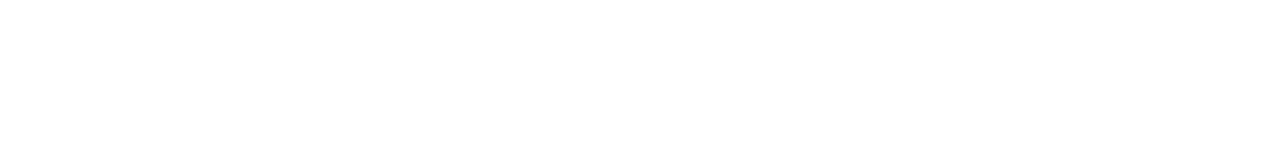
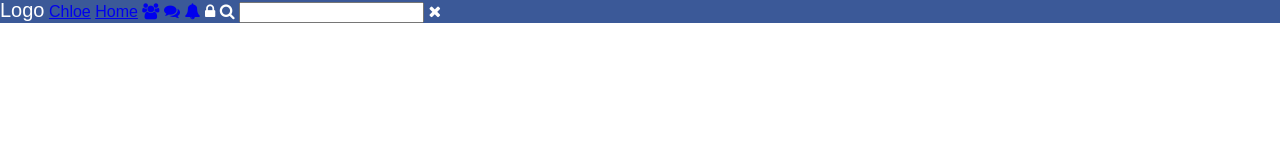
Before and after one commit to renemorales/socialmedia, a plain HTML site: page index.html in a window 1280 px wide. Drawn offline with Linux system fonts and the light colour scheme.

Commit message:
first commit

```diff
--- /dev/null
+++ b/css/reset.css
@@ -0,0 +1,48 @@
+/* http://meyerweb.com/eric/tools/css/reset/
+   v2.0 | 20110126
+   License: none (public domain)
+*/
+
+html, body, div, span, applet, object, iframe,
+h1, h2, h3, h4, h5, h6, p, blockquote, pre,
+a, abbr, acronym, address, big, cite, code,
+del, dfn, em, img, ins, kbd, q, s, samp,
+small, strike, strong, sub, sup, tt, var,
+b, u, i, center,
+dl, dt, dd, ol, ul, li,
+fieldset, form, label, legend,
+table, caption, tbody, tfoot, thead, tr, th, td,
+article, aside, canvas, details, embed,
+figure, figcaption, footer, header, hgroup,
+menu, nav, output, ruby, section, summary,
+time, mark, audio, video {
+	margin: 0;
+	padding: 0;
+	border: 0;
+	font-size: 100%;
+	font: inherit;
+	vertical-align: baseline;
+}
+/* HTML5 display-role reset for older browsers */
+article, aside, details, figcaption, figure,
+footer, header, hgroup, menu, nav, section {
+	display: block;
+}
+body {
+	line-height: 1;
+}
+ol, ul {
+	list-style: none;
+}
+blockquote, q {
+	quotes: none;
+}
+blockquote:before, blockquote:after,
+q:before, q:after {
+	content: '';
+	content: none;
+}
+table {
+	border-collapse: collapse;
+	border-spacing: 0;
+}
--- /dev/null
+++ b/css/stylesheet.css
@@ -0,0 +1,17 @@
+html{
+	font-family: sans-serif;
+}
+header{
+	background: #3B5998;
+}
+
+.logo-area, .menu, .menu ul li, .icon-links, .icon-links ul li, .icon-links .privacy, .icon-links .quick-options, .search-area, .search-area ul li{
+	display: inline-block;
+	color: #fff;
+}
+
+.logo-area a{
+	color: #fff;
+ 	text-decoration: none;
+ 	font-size: 20px;
+}
--- a/index.html
+++ b/index.html
@@ -3,8 +3,66 @@
 	<head>
 		<meta charset="UTF-8">
 		<title>Social media</title>
+		<link href="https://stackpath.bootstrapcdn.com/font-awesome/4.7.0/css/font-awesome.min.css" rel="stylesheet">
+		<link rel="stylesheet" type="text/css" href="css/reset.css">
+		<link rel="stylesheet" type="text/css" href="css/stylesheet.css">
 	</head>
 	<body>
+		<header>
+			<div class="logo-area">
+				<a href="index.html" title="logo">Logo</a>
+			</div>
+			<div class="menu">
+				<ul>
+					<li>
+						<a href="chloe.html">
+							Chloe
+						</a>
+					</li>
+					<li>
+						<a href="chloe.html">
+							Home
+						</a>
+					</li>
+				</ul>
+			</div>
+			<div class="icon-links">
+				<ul class="quick-options">
+					<li>
+						<a href="chloe.html">
+							<i class="fa fa-users"></i>
+						</a>
+					</li>
+					<li>
+						<a href="chloe.html">
+							<i class="fa fa-comments"></i>
+						</a>
+					</li>
+					<li>
+						<a href="chloe.html">
+							<i class="fa fa-bell"></i>
+						</a>
+					</li>
+				</ul>
+				<div class="privacy">
+					<i class="fa fa-lock"></i>
+				</div>
+
+			</div>
+			<div class="search-area">
+				<ul>
+					<li>
+						<i class="fa fa-search"></i>
+					</li>
+					<li>
+						<input type="text" name="">
+					</li>
+					<li>
+						<i class="fa fa-times"></i>
+					</li>
+				</ul>
+			</div>
+		</header>
 
 	</body>
 </html>
```
Also changed, not shown: img/social-media-project-BREAKDOWN.png (added), 1 other file. Lines whose indentation alone changed are shown as unchanged.
